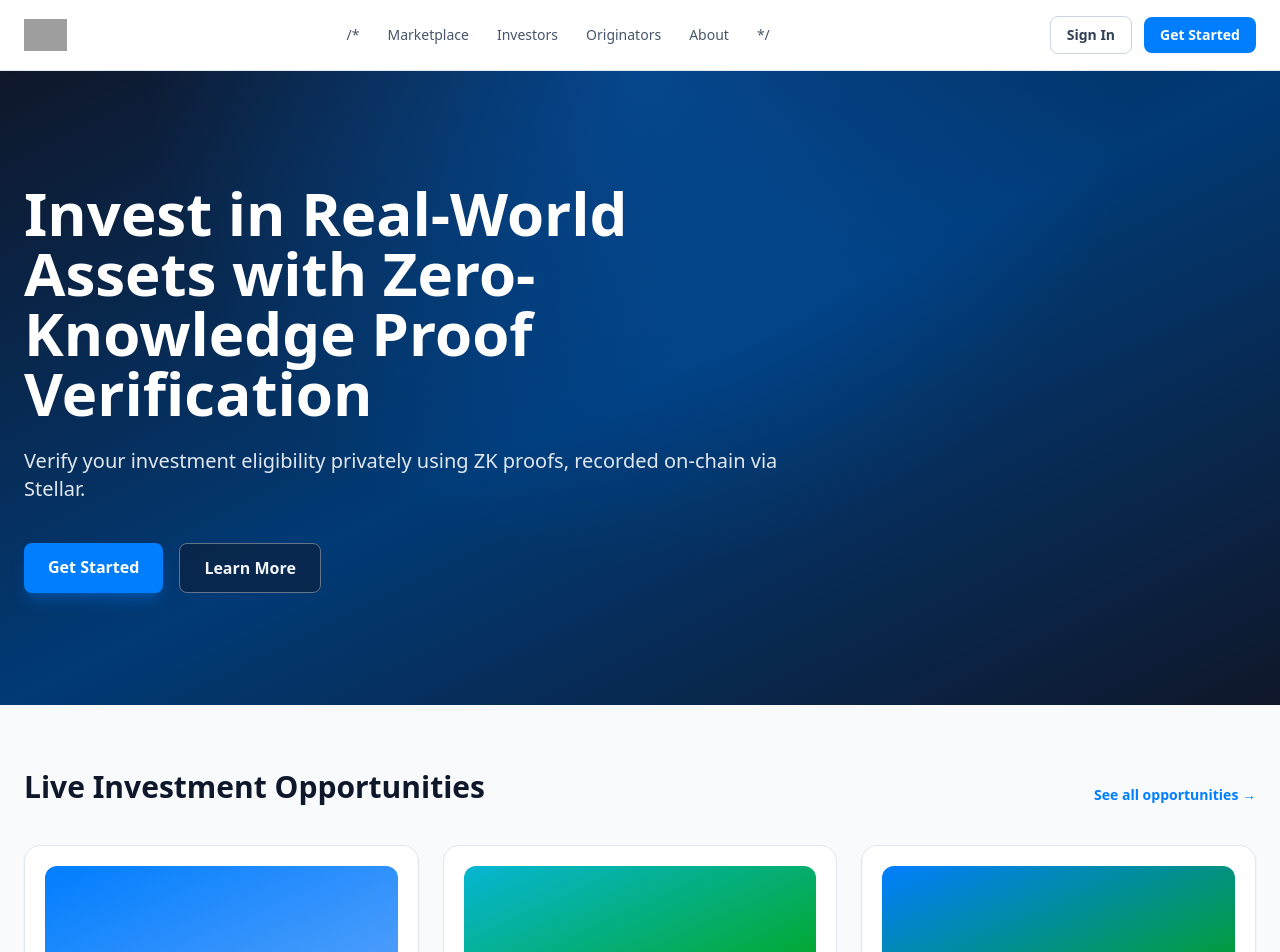
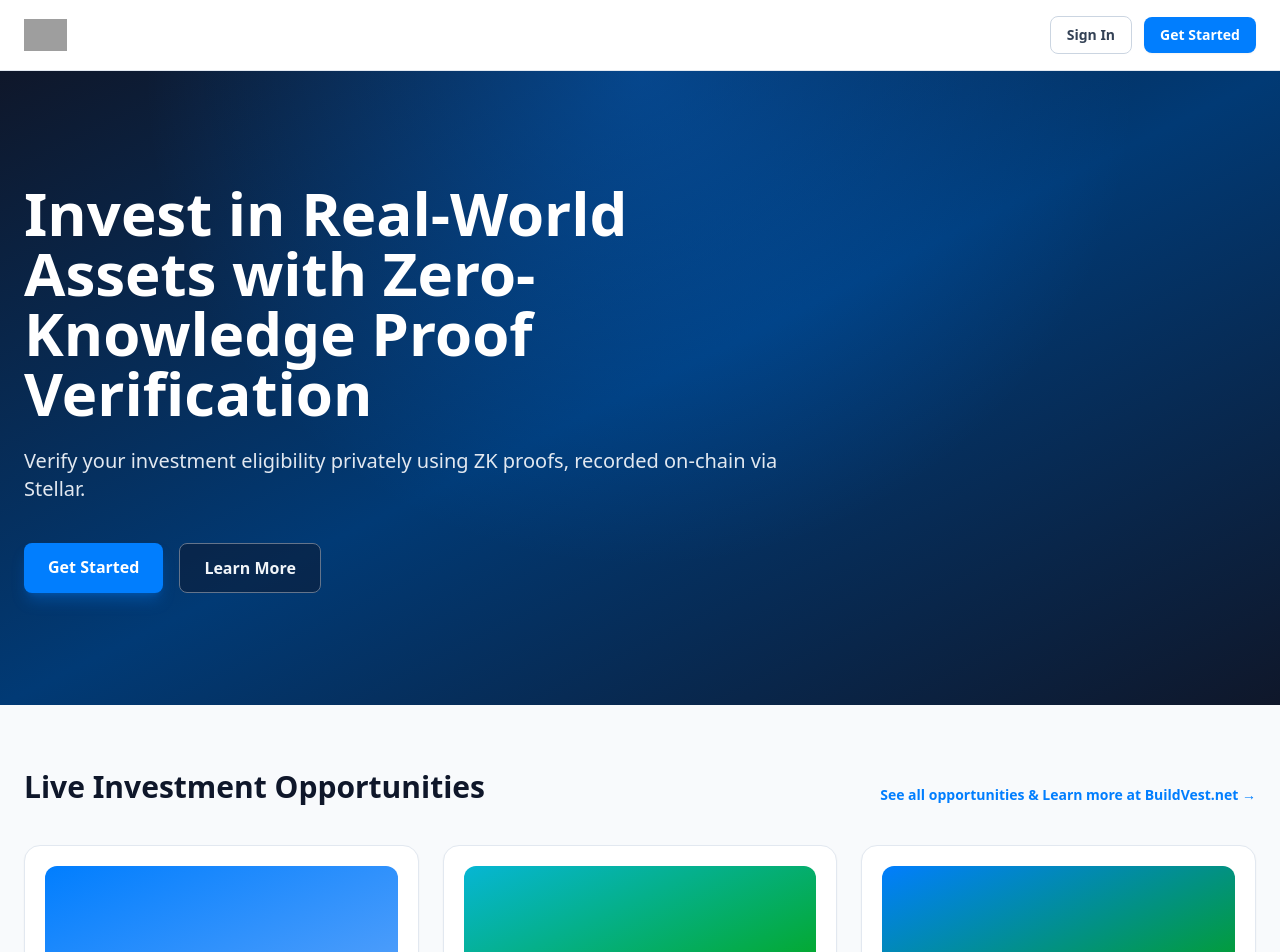
Before and after one commit to silasneo/BuildVestZK, a React (Vite) app in the folder frontend/: page / in a window 1280 px wide. Shown: the top 952 px of the page. Built offline with nearby package versions, Linux system fonts and the light colour scheme; grey boxes are pictures that could not be loaded.

Commit message:
Update Landing.tsx

```diff
--- a/frontend/src/pages/Landing.tsx
+++ b/frontend/src/pages/Landing.tsx
@@ -52,13 +52,15 @@ function Landing() {
             <img src="https://buildvest.net/buildvest-logo.png" alt="BuildVest" className="h-8" />
           </Link>
 
+          {/* Commenting out desktop navigation links
           <nav className="hidden items-center gap-7 text-sm font-medium text-slate-600 md:flex">
-          /*   {navLinks.map((item) => (
+             {navLinks.map((item) => (
               <a key={item} href="#" className="transition hover:text-bv-blue">
                 {item}
               </a>
-            ))} */
+            ))}
           </nav>
+          */}
 
           <div className="hidden items-center gap-3 md:flex">
             <Link
@@ -141,8 +143,8 @@ function Landing() {
       <section className="mx-auto max-w-7xl px-4 py-16 sm:px-6">
         <div className="mb-10 flex items-end justify-between gap-4">
           <h2 className="text-3xl font-bold text-slate-900">Live Investment Opportunities</h2>
-          <a href="#" className="text-sm font-semibold text-bv-blue hover:text-bv-blue/80">
-            See all opportunities →
+          <a href="https://buildvest.net/" target="_blank" className="text-sm font-semibold text-bv-blue hover:text-bv-blue/80">
+            See all opportunities &amp; Learn more at BuildVest.net →
           </a>
         </div>
         <div className="grid gap-6 md:grid-cols-2 xl:grid-cols-3">
@@ -166,12 +168,14 @@ function Landing() {
                 <div className="h-2 rounded-full bg-bv-blue" style={{ width: `${investment.progress}%` }} />
               </div>
               <p className="mt-2 text-xs font-semibold text-slate-500">{investment.progress}% funded</p>
+              {/* Commenting out asset links
               <a
                 href="#"
                 className="mt-4 inline-flex rounded-lg border border-slate-300 px-4 py-2 text-sm font-semibold text-slate-700 transition hover:border-bv-blue hover:text-bv-blue"
               >
                 View Details
               </a>
+              */}
             </article>
           ))}
         </div>
```
